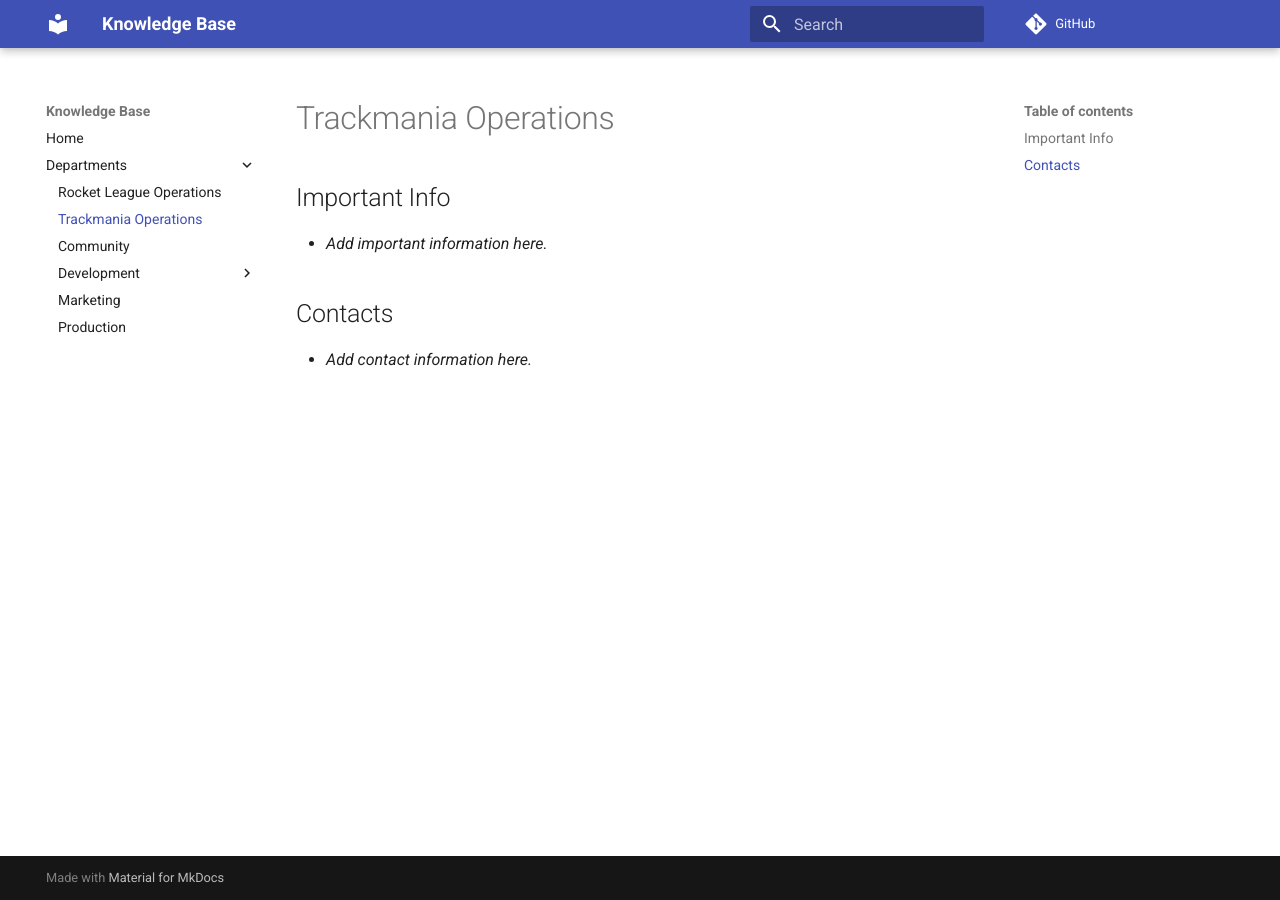
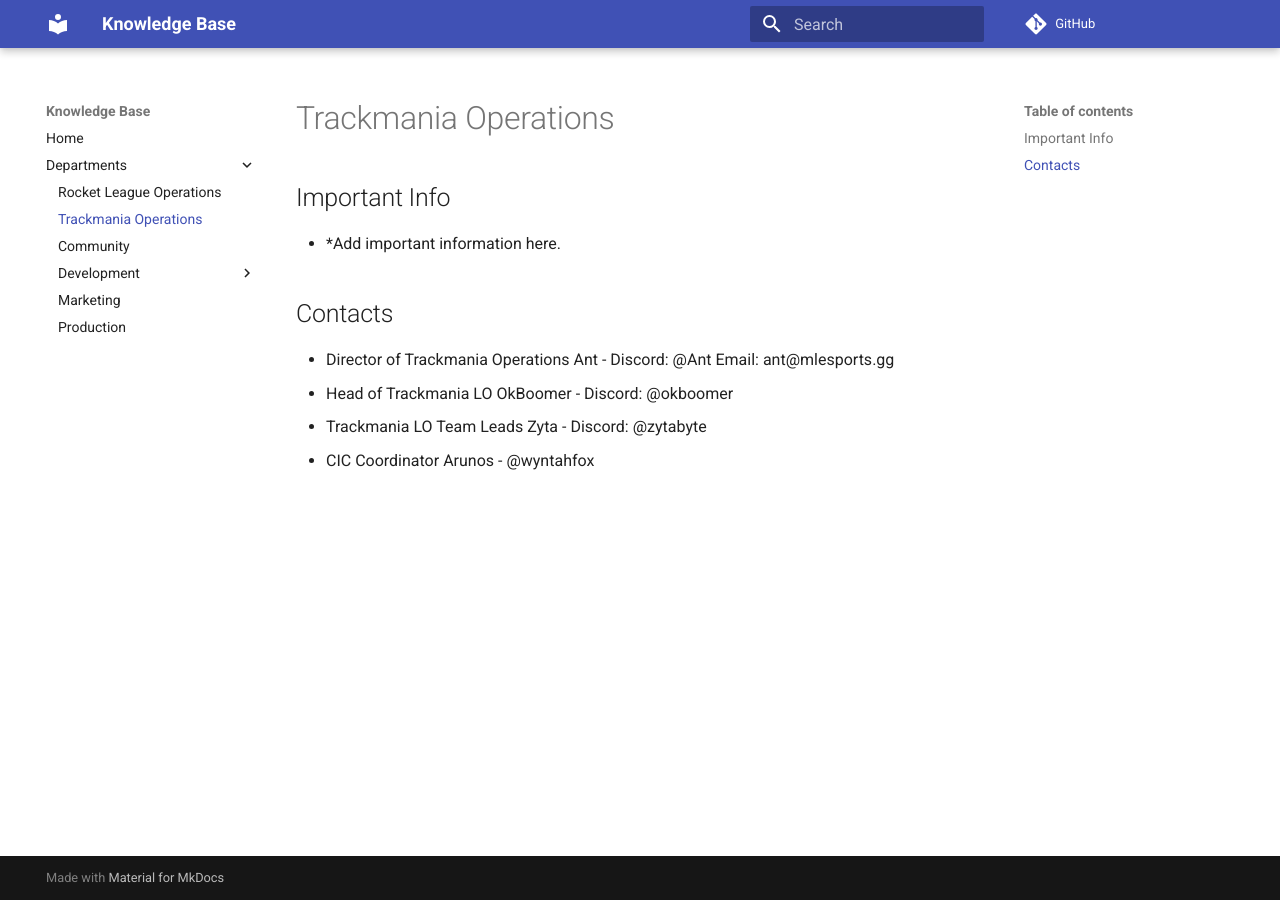
Before and after one commit to Minor-League-Esports/knowledgeBase, an MkDocs documentation site: the page built from docs/departments/trackmania-operations.md, in a window 1280 px wide. Built offline with MkDocs 1.6.1 and Material for MkDocs 9.7.7, drawn with Linux system fonts in a browser that asks for light colours; comment, search, counter and statistics services are not loaded.

Commit message:
Update trackmania-operations.md
Updating Contact Info

```diff
--- a/docs/departments/trackmania-operations.md
+++ b/docs/departments/trackmania-operations.md
@@ -2,8 +2,15 @@
 
 ## Important Info
 
-- *Add important information here.*
+- *Add important information here.
 
 ## Contacts
 
-- *Add contact information here.*
+- Director of Trackmania Operations
+    Ant - Discord: @Ant Email: ant@mlesports.gg
+- Head of Trackmania LO
+    OkBoomer - Discord: @okboomer
+- Trackmania LO Team Leads
+    Zyta - Discord: @zytabyte
+- CIC Coordinator
+    Arunos - @wyntahfox
```
